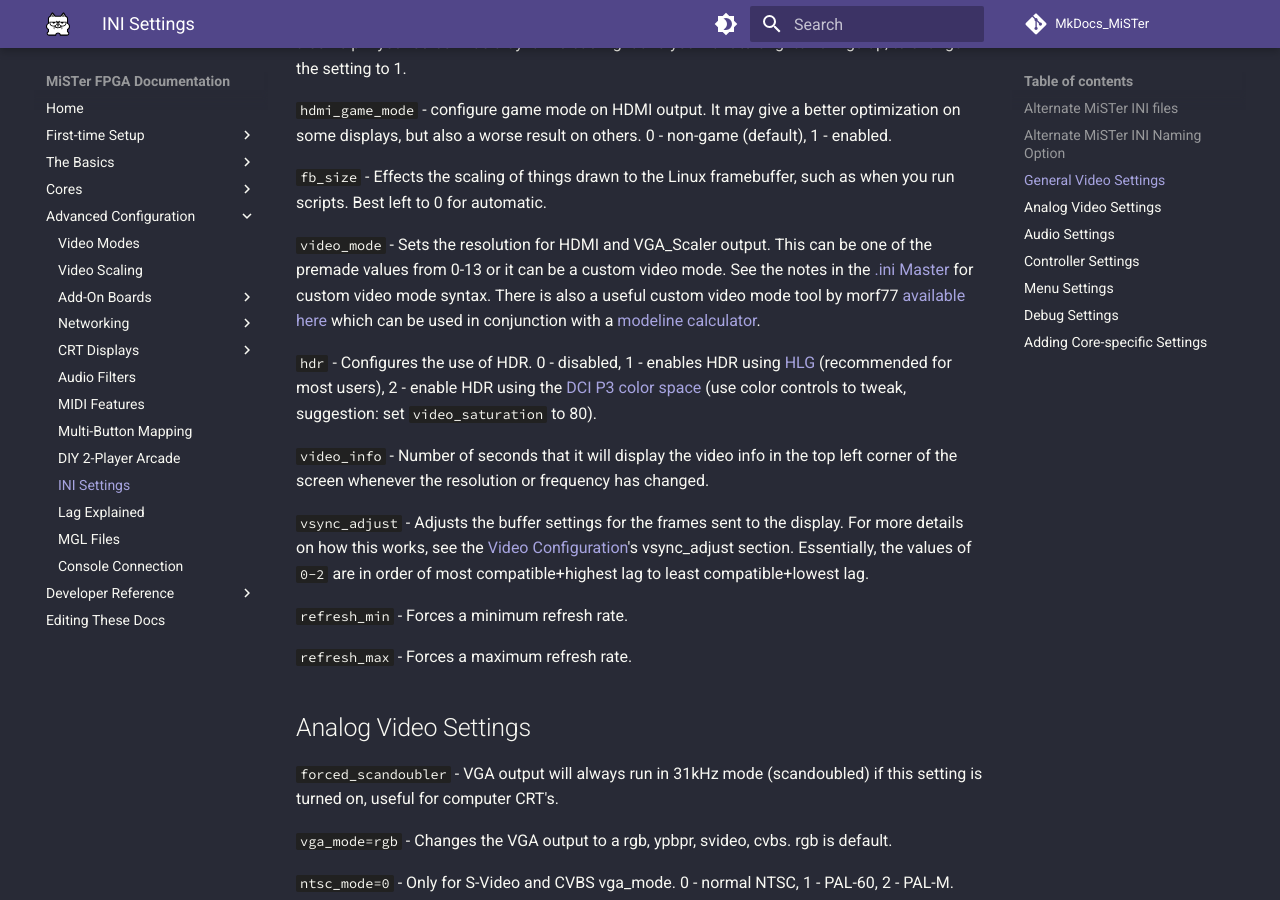
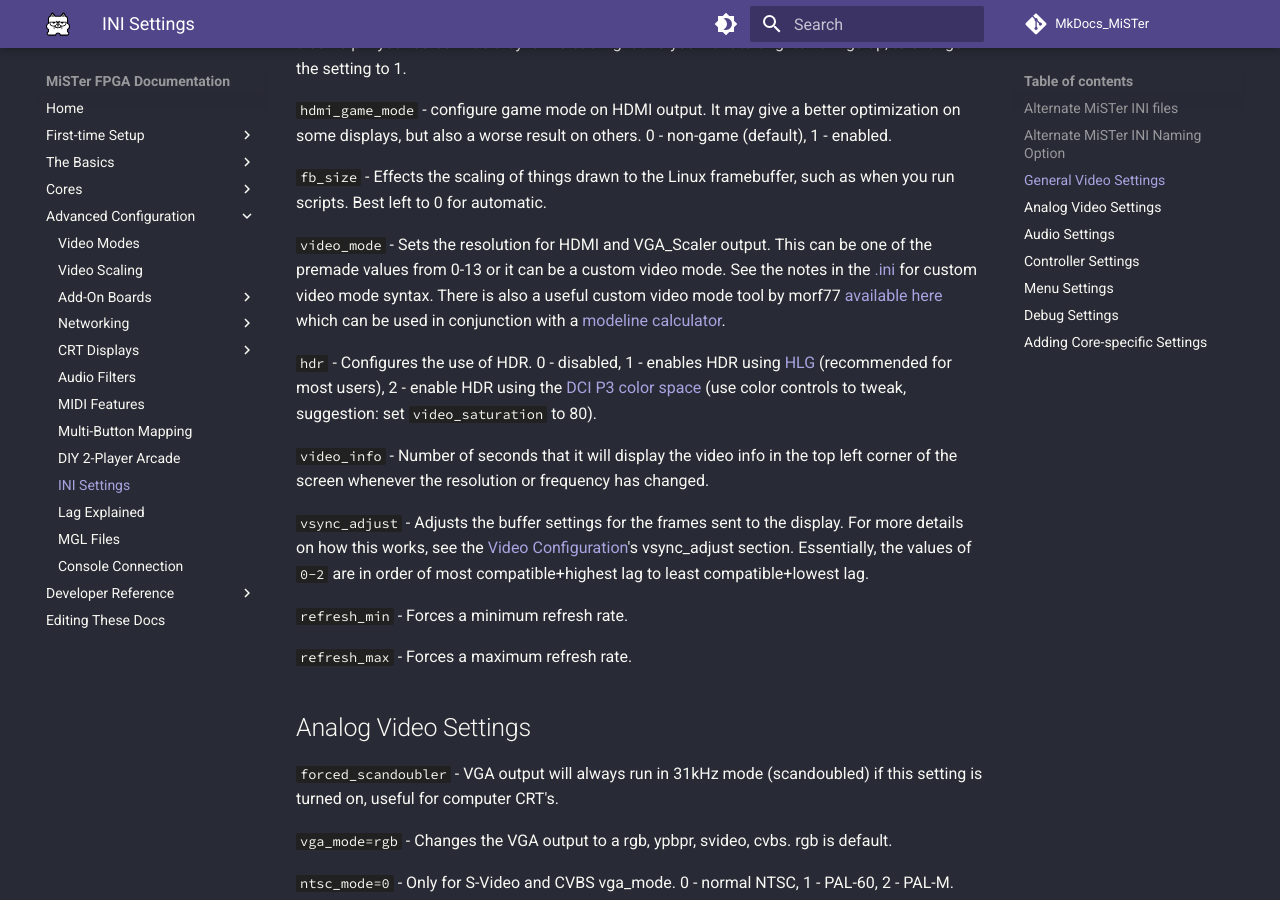
Before and after one commit to MiSTer-devel/MkDocs_MiSTer, an MkDocs documentation site: the page built from docs/advanced/ini.md, in a window 1280 px wide and 900 px high, scrolled down 1524 px. Built offline with MkDocs 1.6.1 and Material for MkDocs 9.7.7, drawn with Linux system fonts in a browser that asks for light colours; comment, search, counter and statistics services are not loaded.

Commit message:
Poinr to the latest MiSTer.ini file, to avoid the reference getting outdated

```diff
--- a/docs/advanced/ini.md
+++ b/docs/advanced/ini.md
@@ -30,7 +30,7 @@
 
 `fb_size` - Effects the scaling of things drawn to the Linux framebuffer, such as when you run scripts. Best left to 0 for automatic.
 
-`video_mode` - Sets the resolution for HDMI and VGA_Scaler output. This can be one of the premade values from 0-13 or it can be a custom video mode. See the notes in the [.ini Master](https://github.com/MiSTer-devel/Main_MiSTer/blob/2b0b8a1422540fa5c49e6a71a694848143341c87/MiSTer.ini#L75){target=_blank} for custom video mode syntax. There is also a useful custom video mode tool by morf77 [available here](https://morf77.pythonanywhere.com/){target=_blank} which can be used in conjunction with a [modeline calculator](https://arachnoid.com/modelines/){target=_blank}.
+`video_mode` - Sets the resolution for HDMI and VGA_Scaler output. This can be one of the premade values from 0-13 or it can be a custom video mode. See the notes in the [.ini](https://github.com/MiSTer-devel/Main_MiSTer/blob/master/MiSTer.ini){target=_blank} for custom video mode syntax. There is also a useful custom video mode tool by morf77 [available here](https://morf77.pythonanywhere.com/){target=_blank} which can be used in conjunction with a [modeline calculator](https://arachnoid.com/modelines/){target=_blank}.
 
 `hdr` - Configures the use of HDR. 0 - disabled, 1 - enables HDR using [HLG](https://en.wikipedia.org/wiki/Hybrid_log%E2%80%93gamma){target=_blank} (recommended for most users), 2 - enable HDR using the [DCI P3 color space](https://en.wikipedia.org/wiki/DCI-P3){target=_blank} (use color controls to tweak, suggestion: set `video_saturation` to 80).
 
--- a/docs/basics/input.md
+++ b/docs/basics/input.md
@@ -26,7 +26,7 @@
 2. For wired devices you would typically use the VendorID and ProductID.
 3. For multiple devices that share the same VendorID and ProductID, you would want to use the USB port location.
 
-The easiest way to get this information is, after enabling debug on MiSTer.ini, to either [open up a console connection](../advanced/console.md){target=_blank} or SSH into your MiSTer as root and run `killall MiSTer; /media/fat/MiSTer` to watch the debug output whenever you plug or unplug a usb device. Then you would enter that information into your MiSTer.ini with [the instructions provided in the section](https://github.com/MiSTer-devel/Main_MiSTer/blob/6bda023db86670baf1cfd6ead671d0849bb32d94/MiSTer.ini#L141-L162){target=_blank} that starts with `Permanently assign specific controller to specific player.`.
+The easiest way to get this information is, after enabling debug on MiSTer.ini, to either [open up a console connection](../advanced/console.md){target=_blank} or SSH into your MiSTer as root and run `killall MiSTer; /media/fat/MiSTer` to watch the debug output whenever you plug or unplug a usb device. Then you would enter that information into your MiSTer.ini with [the instructions provided in the section](https://github.com/MiSTer-devel/Main_MiSTer/blob/master/MiSTer.ini){target=_blank} that starts with `Permanently assign specific controller to specific player.`.
 
 ## Auto Fire
 
```
